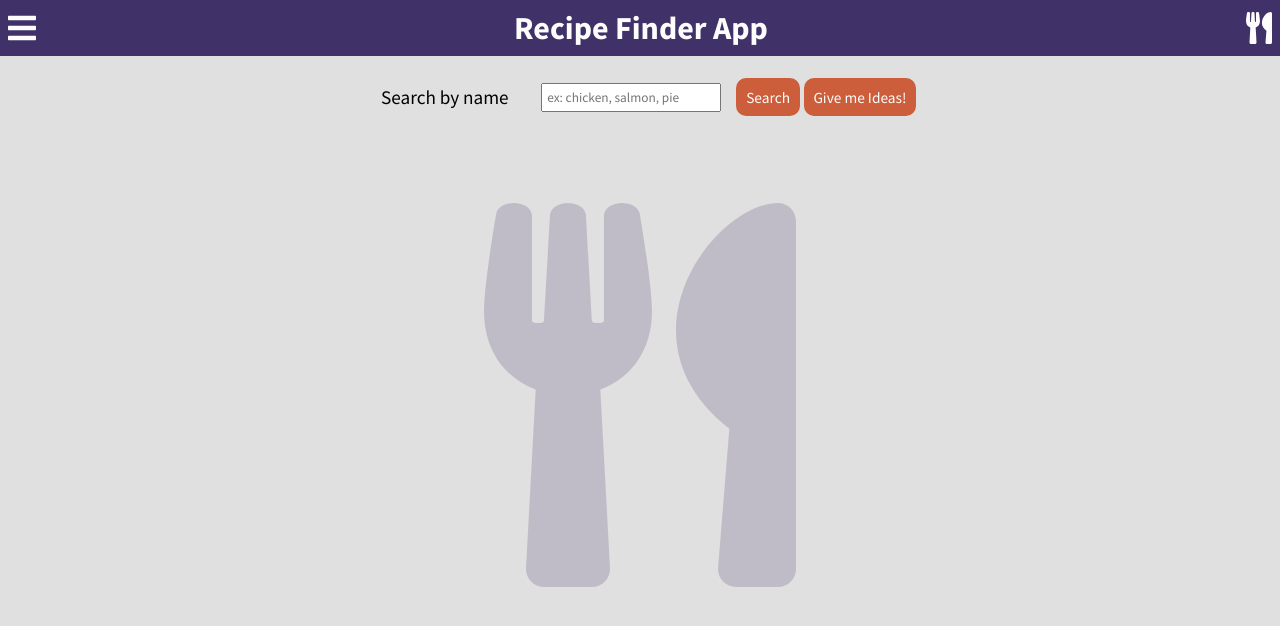
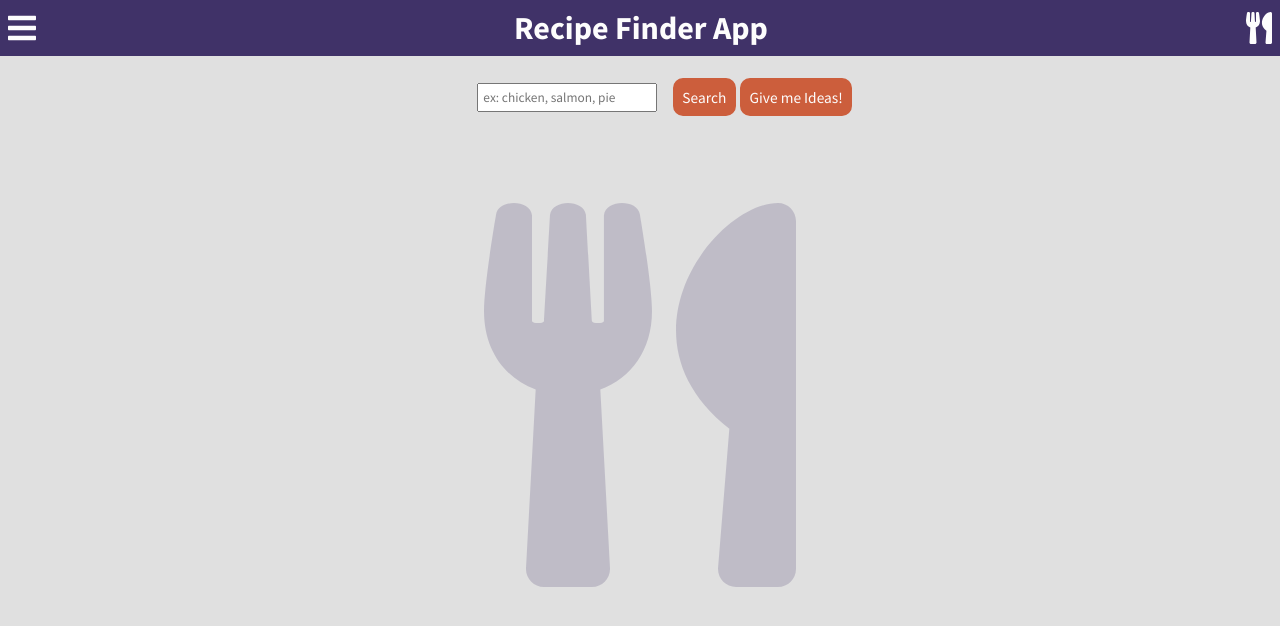
Before and after one commit to le-santos/recipe-finder, a React (Create React App) app: page / in a window 1280 px wide. Shown: the top 626 px of the page. Built offline with nearby package versions, Linux system fonts and the light colour scheme.

Commit message:
added es6 destructuring to Input and SearchBox props

```diff
--- a/src/Components/SearchBox/Input.js
+++ b/src/Components/SearchBox/Input.js
@@ -8,16 +8,16 @@ const InputTextStyled = styled.input`
   outline: none;
 `;
 
-function Input(props) {
+function Input({ label, value, id, type, placeholder, onChange, ...props }) {
   return (
     <React.Fragment>
       <p className={"text-input"} style={{ margin: "0 1em" }}>
-        {props.text}
+        {props.label}
       </p>
       <InputTextStyled
-        onChange={props.onChange}
-        value={props.value}
-        id={props.id}
+        onChange={onChange}
+        value={value}
+        id={id}
         type={"text"}
         placeholder={"ex: chicken, salmon, pie "}
       ></InputTextStyled>
--- a/src/Components/SearchBox/SearchBox.js
+++ b/src/Components/SearchBox/SearchBox.js
@@ -20,14 +20,10 @@ const DivSearch = styled.div`
   }
 `;
 
-function SearchBox(props) {
+function SearchBox({ value, onChange, clickSearch, clickRandom, ...props }) {
   return (
     <DivSearch>
-      <Input
-        text={"Search by name"}
-        value={props.value}
-        onChange={props.onChange}
-      />
+      <Input label={"Search by name"} value={value} onChange={onChange} />
       <span>
         <Button
           type={"button"}
@@ -35,7 +31,7 @@ function SearchBox(props) {
           id={"search"}
           color={"var(--color4)"}
           hoverColor={"var(--color2)"}
-          clicked={props.clickSearch}
+          clicked={clickSearch}
         />
         <Button
           type={"button"}
@@ -43,7 +39,7 @@ function SearchBox(props) {
           id={"random"}
           color={"var(--color4)"}
           hoverColor={"var(--color2)"}
-          clicked={props.clickRandom}
+          clicked={clickRandom}
         />
       </span>
     </DivSearch>
```
